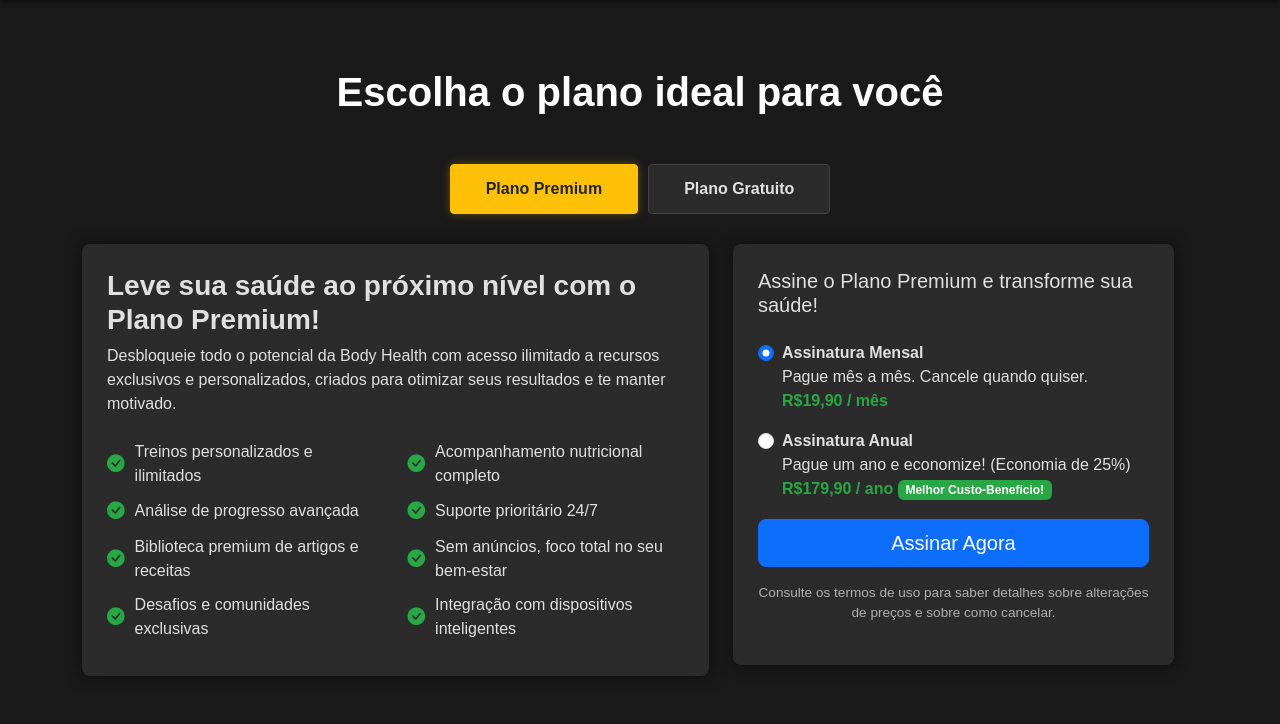
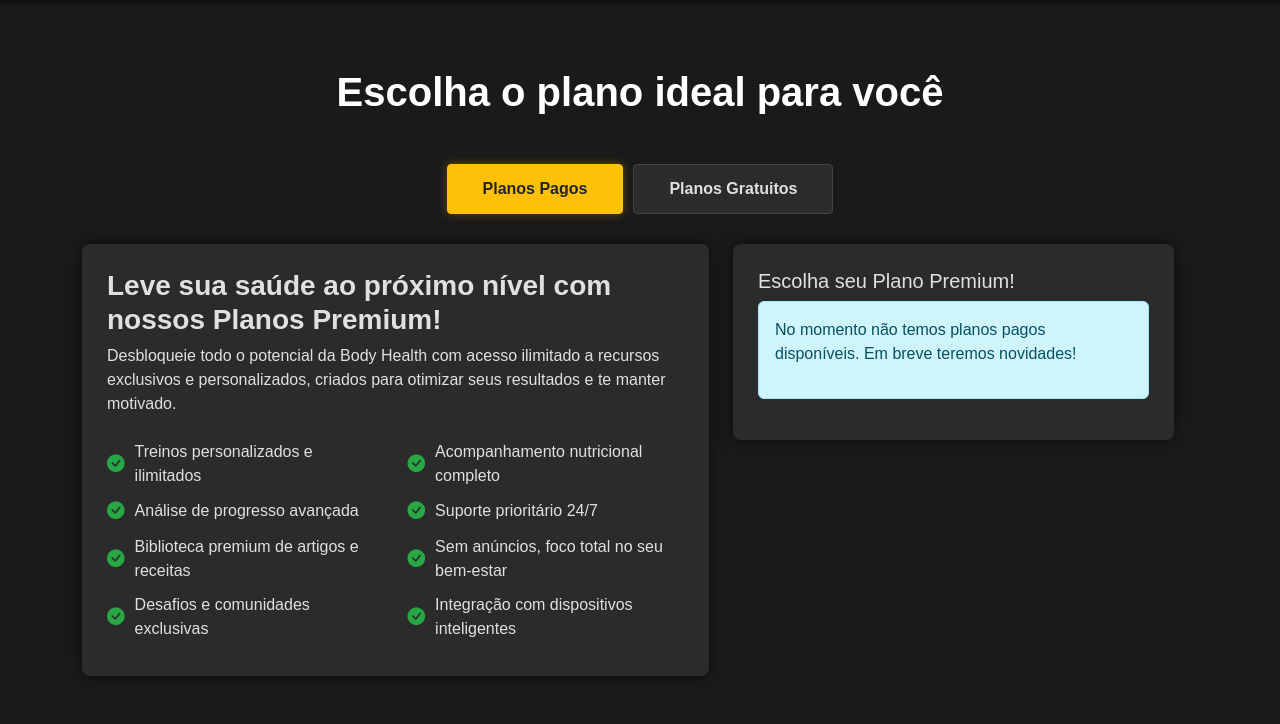
Before and after one commit to GabrielMelo071206/body-health, a FastAPI app: page /planos in a window 1280 px wide. Shown: the part 76-800 px from the top of the page. Run offline with FastAPI, Linux system fonts and the light colour scheme; data comes from the database, SQL or seed files in the repository; both versions use the stored data as it was after the commit.

Commit message:
bolsonaro

```diff
--- a/data/repo/plano_repo.py
+++ b/data/repo/plano_repo.py
@@ -55,7 +55,8 @@ def obter_por_id(id: int) -> Optional[Plano]:
             )
         return None
 
-def obter_por_tipo(self, tipo: str) -> list[Plano]:
+
+def obter_por_tipo(tipo: str) -> list[Plano]:
     """Obter planos gratuitos ou pagos"""
     with get_connection() as conn:
         cursor = conn.cursor()
--- a/main.py
+++ b/main.py
@@ -98,20 +98,48 @@ async def enviar_suporte_post(
 
 @app.get("/planos")
 async def planos(request: Request):
-    todos_planos = plano_repo.obter_todos()
+    try:
+        # Buscar todos os planos ativos
+        todos_planos = plano_repo.obter_todos()
 
-    planos_gratuitos = [p for p in todos_planos if p.preco == 0.0]
-    planos_pagos = [p for p in todos_planos if p.preco > 0.0]
+        # Separar planos por tipo (gratuitos vs pagos)
+        planos_gratuitos = [p for p in todos_planos if p.preco == 0.0]
+        planos_pagos = [p for p in todos_planos if p.preco > 0.0]
 
-    # Organizar planos pagos por popularidade/preço
-    planos_pagos.sort(key=lambda x: x.preco)
+        # Ordenar planos pagos por preço (do menor para o maior)
+        planos_pagos.sort(key=lambda x: x.preco)
 
-    return templates.TemplateResponse("inicio/planos.html", {
-        "request": request,
-        "todos_planos": todos_planos,
-        "planos_gratuitos": planos_gratuitos,
-        "planos_pagos": planos_pagos
-    })
+        # Ordenar planos gratuitos por duração
+        planos_gratuitos.sort(key=lambda x: x.duracao_dias, reverse=True)
+
+        # Estatísticas para debug (opcional - remover em produção)
+        print(f"[DEBUG] Total de planos: {len(todos_planos)}")
+        print(f"[DEBUG] Planos gratuitos: {len(planos_gratuitos)}")
+        print(f"[DEBUG] Planos pagos: {len(planos_pagos)}")
+
+        return templates.TemplateResponse("inicio/planos.html", {
+            "request": request,
+            "todos_planos": todos_planos,
+            "planos_gratuitos": planos_gratuitos,
+            "planos_pagos": planos_pagos,
+            # Dados adicionais que podem ser úteis
+            "total_planos": len(todos_planos),
+            "tem_planos_pagos": len(planos_pagos) > 0,
+            "tem_planos_gratuitos": len(planos_gratuitos) > 0
+        })
+    except Exception as e:
+        print(f"[ERRO] Erro ao carregar planos: {str(e)}")
+        # Em caso de erro, retornar template com listas vazias
+        return templates.TemplateResponse("inicio/planos.html", {
+            "request": request,
+            "todos_planos": [],
+            "planos_gratuitos": [],
+            "planos_pagos": [],
+            "total_planos": 0,
+            "tem_planos_pagos": False,
+            "tem_planos_gratuitos": False,
+            "erro": "Erro ao carregar planos. Tente novamente mais tarde."
+        })
 @app.get("/pagamento")
 async def pagamento(request: Request):
     return templates.TemplateResponse("inicio/pagamento.html", {"request": request})
--- a/templates/admin/login_admin.html
+++ b/templates/admin/login_admin.html
@@ -14,17 +14,17 @@
         <form action="/login_admin" method="post">
             <div class="mb-3">
                 <label for="email" class="form-label">Email</label>
-                <input type="email" class="form-control" id="email" name="email" required>
+                <input type="email" class="form-control text-light " id="email" name="email" required>
             </div>
             <div class="mb-3">
                 <label for="senha" class="form-label">Senha</label>
-                <input type="password" class="form-control" id="senha" name="senha" required>
+                <input type="password" class="form-control text-light " id="senha" name="senha" required>
             </div>
             <div class="d-grid gap-2">
                 <button type="submit" class="btn btn-primary btn-lg">Entrar</button>
             </div>
         </form>
-        <p class="mt-3 text-center">
+        <p class="mt-3 text-center ">
             <a href="/login">Voltar para o Login Geral</a>
         </p>
     </div>
--- a/templates/inicio/planos.html
+++ b/templates/inicio/planos.html
@@ -1,24 +1,24 @@
 {% extends 'layout.html' %}
 
 {% block content %}
-
     <div class="container mt-5">
         <h1 class="text-center mb-5 fw-bold text-primary">Escolha o plano ideal para você</h1>
 
         <div class="plan-tabs" role="tablist">
             <input type="radio" name="plan-tab-control" id="premium-tab" checked class="plan-tab-control">
-            <label for="premium-tab" class="plan-tab-label" onclick="showTab('premium-content-section')">Plano Premium</label>
+            <label for="premium-tab" class="plan-tab-label" onclick="showTab('premium-content-section')">Planos Pagos</label>
 
             <input type="radio" name="plan-tab-control" id="free-tab" class="plan-tab-control">
-            <label for="free-tab" class="plan-tab-label" onclick="showTab('free-content-section')">Plano Gratuito</label>
+            <label for="free-tab" class="plan-tab-label" onclick="showTab('free-content-section')">Planos Gratuitos</label>
         </div>
 
         <div class="tab-content-wrapper">
 
+            <!-- Seção de Planos Pagos -->
             <div id="premium-content-section" class="tab-content-section row">
                 <div class="col-md-7">
                     <div class="plan-details-card">
-                        <h3 class="fw-bold">Leve sua saúde ao próximo nível com o Plano Premium!</h3>
+                        <h3 class="fw-bold">Leve sua saúde ao próximo nível com nossos Planos Premium!</h3>
                         <p>Desbloqueie todo o potencial da Body Health com acesso ilimitado a recursos exclusivos e personalizados, criados para otimizar seus resultados e te manter motivado.</p>
                         <div class="row features mt-4">
                             <div class="col-12 col-md-6"><i class="bi bi-check-circle-fill"></i> Treinos personalizados e ilimitados</div>
@@ -35,37 +35,44 @@
 
                 <div class="col-md-5">
                     <div class="sidebar">
-                        <h5>Assine o Plano Premium e transforme sua saúde!</h5>
-                        <div class="form-check mt-4">
-                            <input class="form-check-input" type="radio" name="assinatura" id="plano1" value="19.90" checked>
-                            <label class="form-check-label" for="plano1">
-                                <strong>Assinatura Mensal</strong><br>
-                                Pague mês a mês. Cancele quando quiser.<br>
-                                <strong class="text-success">R$19,90 / mês</strong>
-                            </label>
-                        </div>
-                        <div class="form-check mt-3">
-                            <input class="form-check-input" type="radio" name="assinatura" id="plano2" value="179.90">
-                            <label class="form-check-label" for="plano2">
-                                <strong>Assinatura Anual</strong><br>
-                                Pague um ano e economize! (Economia de 25%)<br>
-                                <strong class="text-success">R$179,90 / ano</strong> <span class="badge bg-success">Melhor Custo-Benefício!</span>
-                            </label>
-                        </div>
-                        <!-- <div class="price-display">R$19,90</div> -->
-                        <a href= "/pagamento"><button class="btn btn-primary btn-lg w-100 mt-3">Assinar Agora</button></a>
+                        <h5>Escolha seu Plano Premium!</h5>
+
+                        {% if planos_pagos %}
+                            {% for plano in planos_pagos %}
+                            <div class="form-check mt-4">
+                                <input class="form-check-input" type="radio" name="assinatura" id="plano_{{ plano.id }}" value="{{ plano.preco }}" {% if loop.first %}checked{% endif %}>
+                                <label class="form-check-label" for="plano_{{ plano.id }}">
+                                    <strong>{{ plano.nome }}</strong><br>
+                                    {{ plano.descricao }}<br>
+                                    <strong class="text-success">R$ {{ "%.2f"|format(plano.preco) }}{% if plano.duracao_dias == 30 %} / mês{% elif plano.duracao_dias >= 365 %} / ano{% else %} / {{ plano.duracao_dias }} dias{% endif %}</strong>
+                                    {% if plano.duracao_dias >= 365 %}
+                                        <span class="badge bg-success">Melhor Custo-Benefício!</span>
+                                    {% endif %}
+                                </label>
+                            </div>
+                            {% endfor %}
+                        {% else %}
+                            <div class="alert alert-info">
+                                <p>No momento não temos planos pagos disponíveis. Em breve teremos novidades!</p>
+                            </div>
+                        {% endif %}
+
+                        {% if planos_pagos %}
+                        <a href="/pagamento"><button class="btn btn-primary btn-lg w-100 mt-3">Assinar Agora</button></a>
                         <p class="mt-3 text-muted text-center" style="font-size: 0.85rem;">
                             Consulte os termos de uso para saber detalhes sobre alterações de preços e sobre como cancelar.
                         </p>
+                        {% endif %}
                     </div>
                 </div>
             </div>
 
+            <!-- Seção de Planos Gratuitos -->
             <div id="free-content-section" class="tab-content-section row">
                 <div class="col-md-7">
                     <div class="plan-details-card">
-                        <h3 class="fw-bold">Comece sua jornada fitness com o Plano Gratuito!</h3>
-                        <p>Ideal para quem está começando, a versão gratuita da Body Health oferece funcionalidades essenciais para você dar os primeiros passos em direção a uma vida mais saudável.</p>
+                        <h3 class="fw-bold">Comece sua jornada fitness com nossos Planos Gratuitos!</h3>
+                        <p>Ideal para quem está começando, nossos planos gratuitos oferecem funcionalidades essenciais para você dar os primeiros passos em direção a uma vida mais saudável.</p>
                         <div class="row features mt-4">
                             <div class="col-12 col-md-6"><i class="bi bi-check-circle-fill"></i> Criar e gerenciar sua conta</div>
                             <div class="col-12 col-md-6"><i class="bi bi-check-circle-fill"></i> Calcular IMC e outras métricas básicas</div>
@@ -78,10 +85,36 @@
                 </div>
                 <div class="col-md-5">
                     <div class="sidebar">
-                        <h5>Aproveite o Plano Gratuito!</h5>
-                        <p class="text-center mt-4">Com o plano gratuito, você tem acesso às funcionalidades essenciais para começar sua jornada fitness.</p>
-                        <!-- <div class="">Grátis</div> -->
-                        <a href="/login"><button class="btn btn-primary btn-lg w-100 mt-3">Assinar Agora</button></a>
+                        <h5>Planos Gratuitos Disponíveis!</h5>
+
+                        {% if planos_gratuitos %}
+                            {% for plano in planos_gratuitos %}
+                            <div class="card mb-3">
+                                <div class="card-body">
+                                    <h6 class="card-title">{{ plano.nome }}</h6>
+                                    <p class="card-text">{{ plano.descricao }}</p>
+                                    <div class="text-center">
+                                        <strong class="text-success fs-4">Gratuito</strong>
+                                        {% if plano.duracao_dias > 0 %}
+                                            <small class="text-muted d-block">Por {{ plano.duracao_dias }} dias</small>
+                                        {% endif %}
+                                    </div>
+                                </div>
+                            </div>
+                            {% endfor %}
+                        {% else %}
+                            <div class="card mb-3">
+                                <div class="card-body">
+                                    <h6 class="card-title">Plano Básico Gratuito</h6>
+                                    <p class="card-text">Acesso às funcionalidades essenciais para começar sua jornada fitness.</p>
+                                    <div class="text-center">
+                                        <strong class="text-success fs-4">Gratuito</strong>
+                                    </div>
+                                </div>
+                            </div>
+                        {% endif %}
+
+                        <a href="/login"><button class="btn btn-primary btn-lg w-100 mt-3">Começar Gratuitamente</button></a>
                         <p class="mt-3 text-muted text-center" style="font-size: 0.85rem;">
                             Sem custos, sem compromisso. Explore e descubra o que a Body Health pode fazer por você.
                         </p>
--- a/util/email_service.py
+++ b/util/email_service.py
@@ -10,7 +10,7 @@ class EmailService:
         # Usar variáveis de ambiente para segurança
         self.smtp_server = "smtp.gmail.com"
         self.smtp_port = 587
-        self.email = os.getenv("BODY_HEALTH_EMAIL", "suporte.bodyhealth@gmail.com")
+        self.email = os.getenv("BODY_HEALTH_EMAIL", "bodyhealth619@gmail.com")
         self.password = os.getenv("BODY_HEALTH_PASSWORD", "sua_senha_app")
 
     def enviar_mensagem_suporte(self, nome: str, email_usuario: str,
```
Also changed, not shown: templates/admin/planos/form.html (+8 -8 lines), templates/inicio/suporte.html (+4 -4 lines), dados.db.
